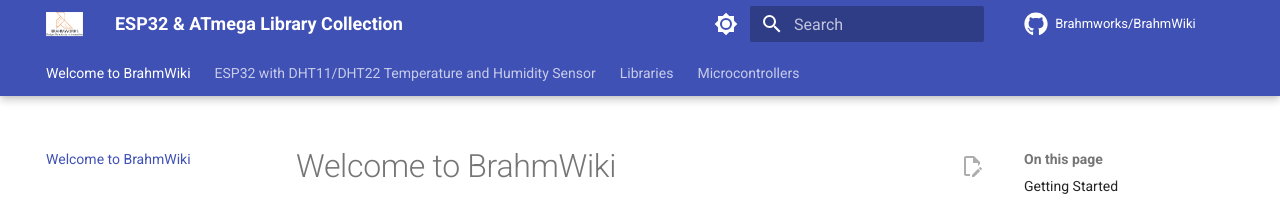
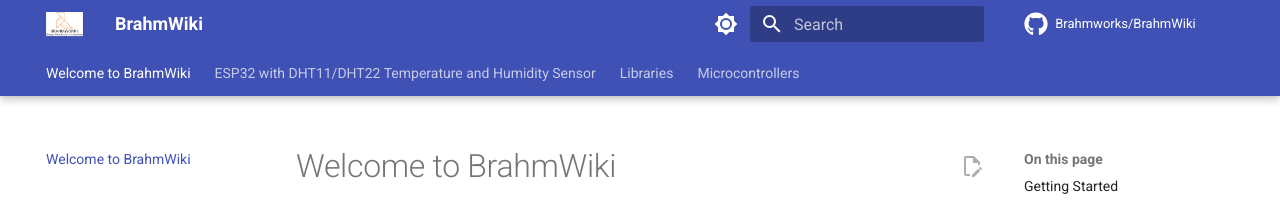
Before and after one commit to Brahmworks/BrahmWiki, an MkDocs documentation site: the page built from docs/index.md, in a window 1280 px wide. Shown: the top 205 px of the page. Built offline with MkDocs 1.6.1 and Material for MkDocs 9.7.7, drawn with Linux system fonts in a browser that asks for light colours; comment, search, counter and statistics services are not loaded.

Commit message:
Update site name to BrahmWiki

```diff
--- a/mkdocs.yml
+++ b/mkdocs.yml
@@ -1,5 +1,5 @@
 # Embedded Systems Documentation Site
-site_name: ESP32 & ATmega Library Collection
+site_name: BrahmWiki
 site_author: Avichal Chaturvedi
 site_description: Complete library collection for ESP32, ATmega328P, and ATmega2560 microcontrollers
 
```
